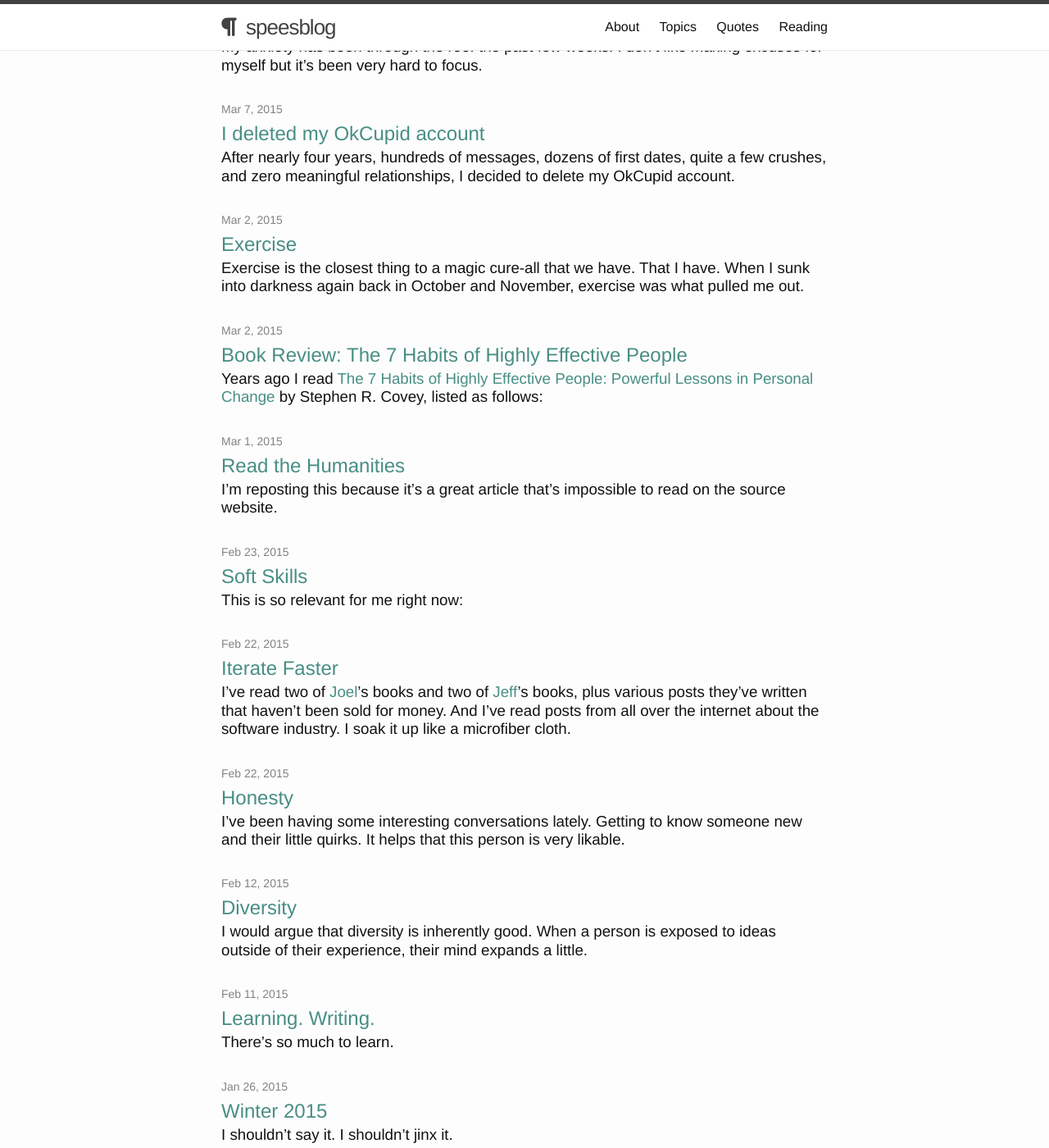
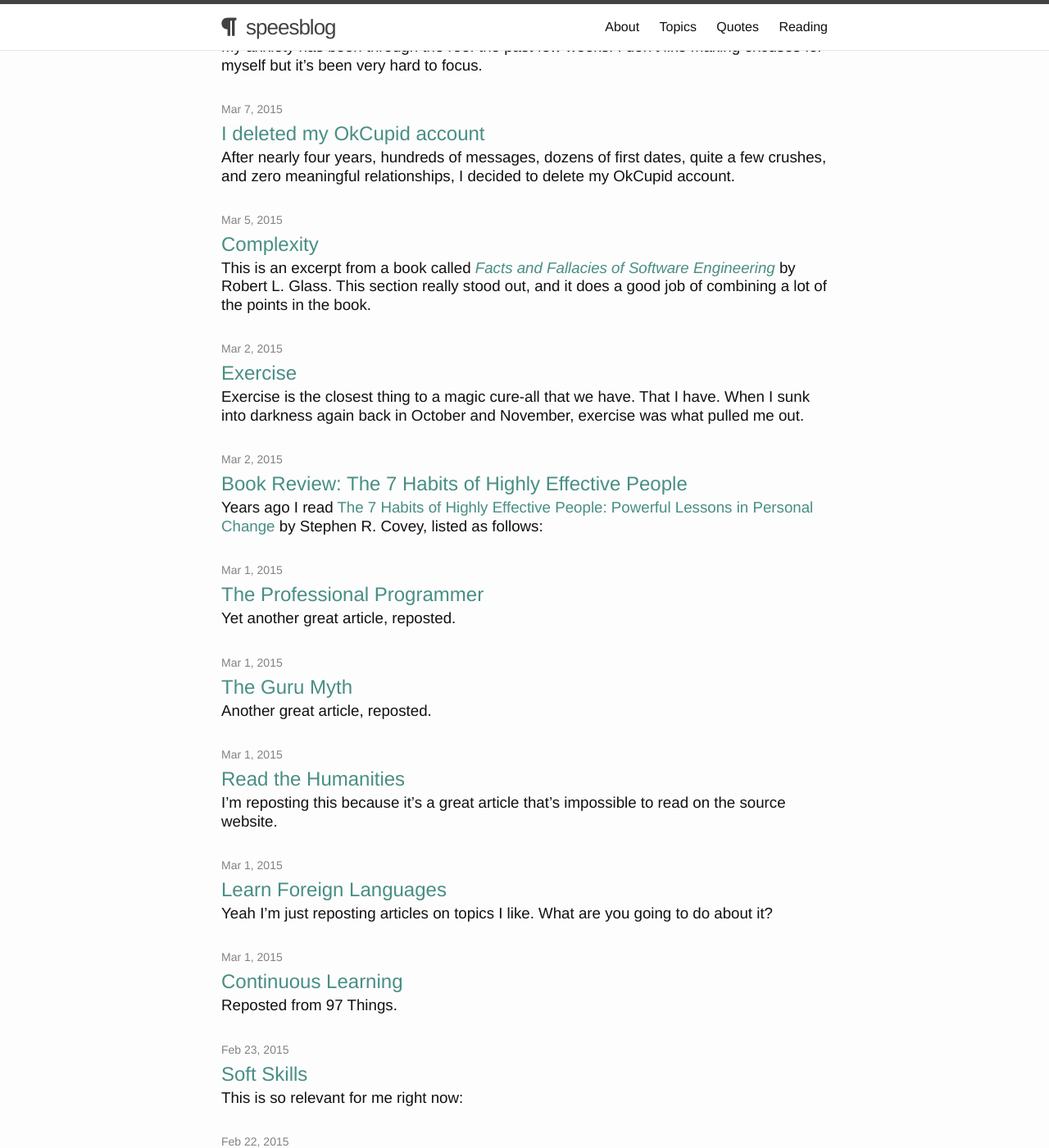
Before and after one commit to shelbyspees/speesblog, a Jekyll site: the page built from index.html, in a window 1280 px wide and 1400 px high, scrolled down 1925 px. Shown: the whole window at 82% size. Built offline with Jekyll 4.4.1, drawn with Linux system fonts in a browser that asks for light colours; nearby versions of some CDN libraries; some of the changed lines change nothing that is shown.

Commit message:
Add new posts, reposts of cool articles

```diff
--- /dev/null
+++ b/_posts/2015-03-01-continuous-learning.md
@@ -0,0 +1,39 @@
+---
+layout: post
+title: Continuous Learning
+author: Originally by Clint Shank
+category: best_practices
+---
+
+Reposted from 97 Things.
+
+[Source](http://programmer.97things.oreilly.com/wiki/index.php/Continuous_Learning)
+
+---
+
+####"Continuous Learning" by Clint Shank
+
+We live in interesting times. As development gets distributed across the globe, you learn there are lots of people capable of doing your job. You need to keep learning to stay marketable. Otherwise, you'll become a dinosaur, stuck in the same job until, one day, you'll no longer be needed or your job gets outsourced to some cheaper resource.
+
+So what do you do about it? Some employers are generous enough to provide training to broaden your skill set. Others may not be able to spare the time or money for any training at all. To play it safe, you need to take responsibility for your own education.
+
+Here's a list of ways to keep you learning. Many of these can be found on the Internet for free:
+
+* Read books, magazines, blogs, twitter feeds, and web sites. If you want to go deeper into a subject, consider joining a mailing list or newsgroup.
+* If you really want to get immersed in a technology, get hands on — write some code.
+* Always try to work with a mentor, as being the top guy can hinder your education. Although you can learn something from anybody, you can learn a whole lot more from someone smarter or more experienced than you. If you can't find a mentor, consider moving on.
+* Use virtual mentors. Find authors and developers on the web who you really like and read everything they write. Subscribe to their blogs.
+* Get to know the frameworks and libraries you use. Knowing how something works makes you know how to use it better. If they're open source, you're really in luck. Use the debugger to step through the code to see what's going on under the hood. You'll get to see code written and reviewed by some really smart people.
+* Whenever you make a mistake, fix a bug, or run into a problem, try to really understand what happened. It's likely that somebody else ran into the same problem and posted it somewhere on the web. Google is really useful here.
+* A really good way to learn something is to teach or speak about it. When people are going to listen to you and ask you questions, you'll be highly motivated to learn. Try a lunch-n-learn at work, a user group, or a local conference.
+* Join or start a study group (à la patterns community) or a local user group for a language, technology, or discipline you are interested in.
+* Go to conferences. And if you can't go, many conferences put their talks online for free.
+* Long commute? Listen to podcasts.
+* Ever run a static analysis tool over the code base or look at the warnings in your IDE? Understand what they're reporting and why.
+* Follow the advice of The Pragmatic Programmers and learn a new language every year. At least learn a new technology or tool. Branching out gives you new ideas you can use in your current technology stack.
+* Not everything you learn has to be about technology. Learn the domain you're working in so you can better understand the requirements and help solve the business problem. Learning how to be more productive — how to work better — is another good option.
+* Go back to school.
+
+It would be nice to have the capability that Neo had in The Matrix, and simply download the information we needed into our brains. But we don't, so it will take a time commitment. You don't have to spend every waking hour learning. A little time, say each week, is better than nothing. There is (or should be) a life outside of work.
+
+Technology changes fast. Don't get left behind.
--- /dev/null
+++ b/_posts/2015-03-01-learn-foreign-languages.md
@@ -0,0 +1,30 @@
+---
+layout: post
+title: Learn Foreign Languages
+author: Originally by Klaus Marquardt
+category: best_practices
+---
+
+Yeah I'm just reposting articles on topics I like. What are you going to do about it?
+
+[Source](http://programmer.97things.oreilly.com/wiki/index.php/Learn_Foreign_Languages)
+
+---
+
+####"Learn Foreign Languages" by Klaus Marquardt
+
+Programmers need to communicate. A lot.
+
+There are periods in a programmer's life when most communication seems to be with the computer. More precisely, with the programs running on that computer. This communication is about expressing ideas in a machine-readable way. It remains an exhilarating prospect: Programs are ideas turned into reality, with virtually no physical substance involved.
+
+Programmers need to be fluent in the language of the machine, whether real or virtual, and in the abstractions that can be related to that language via development tools. It is important to learn many different abstractions, otherwise some ideas become incredibly hard to express. Good programmers need to be able to stand outside their daily routine, to be aware of other languages that are expressive for other purposes. The time always comes when this pays off.
+
+Beyond communication with machines, programmers need to communicate with their peers. Today's large projects are more social endeavors than simply an application of the art of programming. It is important to understand and express more than the machine-readable abstractions can. Most of the best programmers I know are also very fluent in their mother's tongue, and typically in other languages as well. This is not just about communication with others: Speaking a language well also leads to a clarity of thought that is indispensable when abstracting a problem. And this is what programming is also about.
+
+Beyond communication with machine, self, and peers, a project has many stakeholders, most with a different or no technical background. They live in testing, quality and deployment, in marketing and sales, they are end users in some office (or store or home). You need to understand them and their concerns. This is almost impossible if you cannot speak their language — the language of their world, their domain. While you might think a conversation with them went well, they probably don't.
+
+If you talk to accountants, you need a basic knowledge of cost-center accounting, of tied capital, capital employed, et al. If you talk to marketing or lawyers, some of their jargon and language (and thus, their minds) should be familiar to you. All these domain-specific languages need to be mastered by someone in the project — ideally the programmers. Programmers are ultimately responsible for bringing the ideas to life via a computer.
+And, of course, life is more than software projects. As noted by [Charlemagne](http://en.wikipedia.org/wiki/Charlemagne), to know another language is to have another soul. For your contacts beyond the software industry, you will appreciate knowing foreign languages. To know when to listen rather than talk. To know that most language is without words.
+
+>Whereof one cannot speak, thereof one must be silent.
+>-- Ludwig Wittgenstein
--- /dev/null
+++ b/_posts/2015-03-01-the-guru-myth.md
@@ -0,0 +1,28 @@
+---
+layout: post
+title: The Guru Myth
+author: Originally by Ryan Brush
+category: best_practices
+---
+
+Another great article, reposted.
+
+[Source](http://programmer.97things.oreilly.com/wiki/index.php/The_Guru_Myth)
+
+---
+
+####"The Guru Myth" by Ryan Brush
+
+Anyone who has worked in software long enough has heard questions like this:
+
+>I'm getting exception XYZ. Do you know what the problem is?
+
+Those asking the question rarely bother to include stack traces, error logs, or any context leading to the problem. They seem to think you operate on a different plane, that solutions appear to you without analysis based on evidence. They think you are a guru.
+
+We expect such questions from those unfamiliar with software: To them systems can seem almost magical. What worries me is seeing this in the software community. Similar questions arise in program design, such as "I'm building inventory management. Should I use optimistic locking?" Ironically, people asking the question are often better equipped to answer it than the question's recipient. The questioners presumably know the context, know the requirements, and can read about the advantages and disadvantages of different strategies. Yet they expect you to give an intelligent answer without context. They expect magic.
+
+It's time for the software industry to dispel this guru myth. "Gurus" are human. They apply logic and systematically analyze problems like the rest of us. They tap into mental shortcuts and intuition. Consider the best programmer you've ever met: At one point that person knew less about software than you do now. If someone seems like a guru, it's because of years dedicated to learning and refining thought processes. A "guru" is simply a smart person with relentless curiosity.
+
+Of course, there remains a huge variance in natural aptitude. Many hackers out there are smarter, more knowledgeable, and more productive than I may ever be. Even so, debunking the guru myth has a positive impact. For instance, when working with someone smarter than me I am sure to do the legwork, to provide enough context so that person can efficiently apply his or her skills. Removing the guru myth also means removing a perceived barrier to improvement. Instead of a magical barrier, I see a continuum on which I can advance.
+
+Finally, one of software's biggest obstacles is smart people who purposefully propagate the guru myth. This might be done out of ego, or as a strategy to increase one's value as perceived by a client or employer. Ironically, this attitude can make smart people less valuable, since they don't contribute to the growth of their peers. We don't need gurus. We need experts willing to develop other experts in their field. There is room for all of us.
--- /dev/null
+++ b/_posts/2015-03-01-the-professional-programmer.md
@@ -0,0 +1,41 @@
+---
+layout: post
+title: The Professional Programmer
+author: Originally by Uncle Bob
+category: best_practices
+---
+
+Yet another great article, reposted.
+
+[Source](http://programmer.97things.oreilly.com/wiki/index.php/The_Professional_Programmer)
+
+---
+
+####"The Professional Programmer" by Uncle Bob
+
+What is a professional programmer?
+The single most important trait of a professional programmer is personal responsibility. Professional programmers take responsibility for their career, their estimates, their schedule commitments, their mistakes, and their workmanship. A professional programmer does not pass that responsibility off on others.
+
+**If you are a professional, then you are responsible for your own career.**
+
+You are responsible for reading and learning. You are responsible for staying up-to-date with the industry and the technology. Too many programmers feel that it is their employer's job to train them. Sorry, this is just dead wrong. Do you think doctors behave that way? Do you think lawyers behave that way? No, they train themselves on their own time, and their own nickel. They spend much of their off-hours reading journals and decisions. They keep themselves up-to-date. And so must we. The relationship between you and your employer is spelled out nicely in your employment contract. In short: They promise to pay you, and you promise to do a good job.
+
+**Professionals take responsibility for the code they write.**
+
+They do not release code unless they know it works. Think about that for a minute. How can you possibly consider yourself a professional if you are willing to release code that you are not sure of? Professional programmers expect QA to find nothing because they don't release their code until they've thoroughly tested it. Of course QA will find some problems, because no one is perfect. But as professionals our attitude must be that we will leave nothing for QA to find.
+
+**Professionals are team players.**
+
+They take responsibility for the output of the whole team, not just their own work. They help each other, teach each other, learn from each other, and even cover for each other when necessary. When one team-mate falls down, the others step in, knowing that one day they'll be the ones to need cover.
+
+**Professionals do not tolerate big bug lists.**
+
+A huge bug list is sloppy. Systems with thousands of issues in the issue tracking database are tragedies of carelessness. Indeed, in most projects the very need for an issue tracking system is a symptom of carelessness. Only the very biggest systems should have bug lists so long that automation is required to manage them.
+
+**Professionals do not make a mess.**
+
+They take pride in their workmanship. They keep their code clean, well structured, and easy to read. They follow agreed upon standards and best practices. They never, ever rush. Imagine that you are having an out-of-body experience watching a doctor perform open-heart surgery on you. This doctor has a deadline (in the literal sense). He must finish before the heart-lung bypass machine damages too many of your blood cells. How do you want him to behave? Do you want him to behave like the typical software developer, rushing and making a mess? Do you want him to say: "I'll go back and fix this later?" Or do you want him to hold carefully to his disciplines, taking his time, confident that his approach is the best approach he can reasonably take. Do you want a mess, or professionalism?
+
+**Professionals are responsible.**
+
+They take responsibility for their own careers. They take responsibility for making sure their code works properly. They take responsibility for the quality of their workmanship. They do not abandon their principles when deadlines loom. Indeed, when the pressure mounts, professionals hold ever tighter to the disciplines they know are right.
--- /dev/null
+++ b/_posts/2015-03-05-complexity.md
@@ -0,0 +1,53 @@
+---
+layout: post
+title: Complexity
+category: best_practices
+---
+
+This is an excerpt from a book called *[Facts and Fallacies of Software Engineering](http://www.amazon.com/Facts-Fallacies-Software-Engineering-Robert-ebook/dp/B001TKD4RG/ref=tmm_kin_title_0?_encoding=UTF8&sr=8-2&qid=1424666218)* by Robert L. Glass. This section really stood out, and it does a good job of combining a lot of the points in the book.
+
+I can't believe this book was published in the 90s. I guess hardware and software change, but people don't change at all.
+
+---
+
+>**Fact 21:** For every 25 percent increase in problem complexity, there is a 100 percent increase in complexity of the software solution. That's not a condition to try to change (even though reducing complexity is always a desirable thing to do); that's just the way it is.
+
+####Discussion
+
+This is one of my favorite facts. It is a favorite because it is so little known, so compellingly important, and so clear in its explanation. We've already learned that software is very difficult to produce and maintain. This fact explains why that is so.
+
+It explains a lot of the other facts in this book, as well.
+
+* Why are people so important?
+	- Because it takes considerable intelligence and skill to overcome complexity.
+* Why is estimation so difficult?
+	- Because our solutions are so much more complicated than our problems appear to be.
+* Why is reuse-in-the-large unsuccessful?
+	- Because complexity magnifies diversity.
+* Why is there a requirements explosion (as we move from requirements to design, explicit
+requirements explode into the hugely more numerous implicit requirements necessary to produce a workable design)?
+	- Because we are moving from the 25 percent part of the world to the 100 percent part.
+* Why are there so many different correct approaches to designing the solution to a problem?
+	- Because the solution space is so complex.
+* Why do the best designers use iterative, heuristic approaches?
+	- Because there are seldom any simple and obvious design solutions.
+* Why is design seldom optimized?
+	- Because optimization is nearly impossible in the face of significant complexity.
+* Why is 100 percent test coverage rarely possible and, in any case, insufficient?
+	- Because of the enormous number of paths in most programs and because software complexity leads to errors that coverage cannot trap.
+* Why are inspections the most effective and efficient error removal approach?
+	- Because it takes a human to filter through all that complexity to spot errors.
+* Why is software maintenance such a time consumer?
+	- Because it is seldom possible to determine at the outset all the ramifications of a problem solution.
+* Why is "understanding the existing product" the most dominant and difficult task of software maintenance?
+	- Because there are so many possible correct solution approaches to solving any one problem.
+* Why does software have so many errors?
+	- Because it is so difficult to get it right the first time.
+* Why do software researchers resort to advocacy?
+	- Perhaps because, in the world of complex software, it is too difficult to perform the desperately needed evaluative research that ought to precede advocacy.
+
+Wow! It wasn't until I began constructing this list that I really realized how important this one fact is. If you remember nothing else from reading this book, remember this:
+
+**For every 25 percent increase in problem complexity, there is a 100 percent increase in the complexity of the software solution.**
+
+And remember, also, that there are no silver bullets for overcoming this problem. Software solutions are complex because that's the nature of this particular beast.
--- a/_posts/2015-03-14-interview-questions-part-one.md
+++ b/_posts/2015-03-14-interview-questions-part-one.md
@@ -4,7 +4,7 @@ title: "Interview Questions: Part I"
 category: "job_hunting"
 ---
 
-*[In progress.]* I answer interview questions for fun anyway, so I might as well make some posts with them.
+I answer interview questions for fun anyway, so I might as well make some posts with them.
 
 <br/>
 
```
